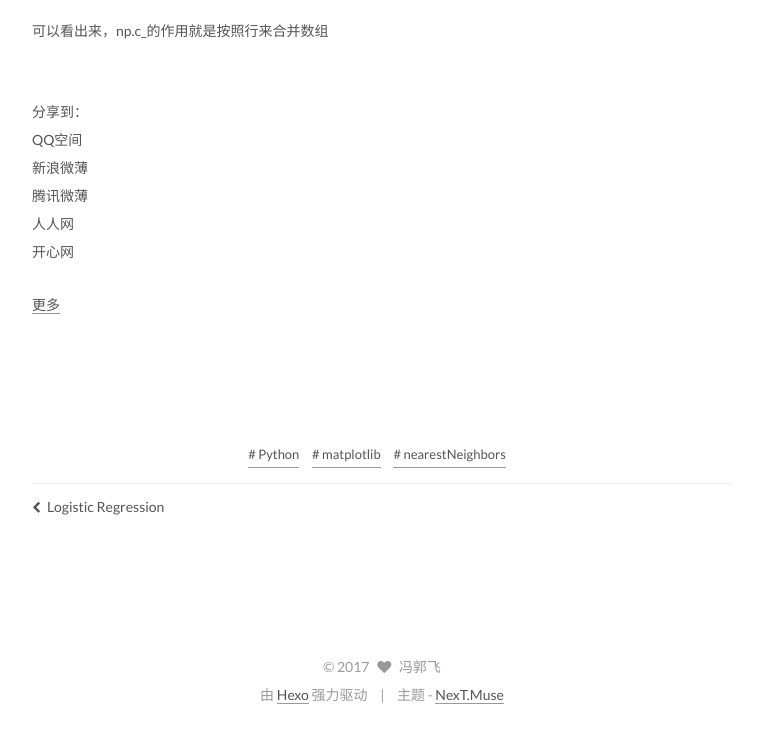
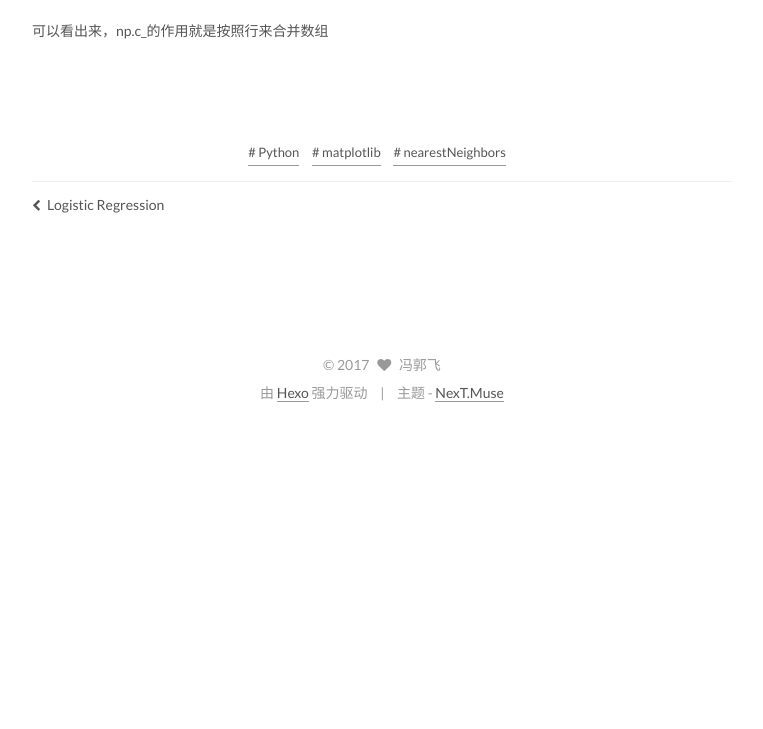
Before and after one commit to FFGF/FFGF.github.io, a plain HTML site: page 2017/05/22/Nearest-Neighbors/index.html in a window 1280 px wide. Shown: the part 2655-3384 px from the top of the page, without its empty margins (98-861 px from the left). After the commit the page ends 3082 px from the top, so only its background shows below. Drawn offline with Linux system fonts and the light colour scheme; a script that the page names is missing.

Commit message:
Site updated: 2017-05-22 23:38:36

```diff
--- a/2017/05/22/Nearest-Neighbors/index.html
+++ b/2017/05/22/Nearest-Neighbors/index.html
@@ -99,7 +99,7 @@
 <meta property="og:description" content="使用sklearn 自带的最近邻实现分类">
 <meta property="og:image" content="http://yoursite.com/2017/05/22/Nearest-Neighbors/uniform.jpg">
 <meta property="og:image" content="http://yoursite.com/2017/05/22/Nearest-Neighbors/distance.jpg">
-<meta property="og:updated_time" content="2017-05-22T15:33:02.234Z">
+<meta property="og:updated_time" content="2017-05-22T15:37:29.114Z">
 <meta name="twitter:card" content="summary">
 <meta name="twitter:title" content="Nearest Neighbors">
 <meta name="twitter:description" content="使用sklearn 自带的最近邻实现分类">
@@ -349,10 +349,8 @@
 <h2 id="解释np-c-的作用"><a href="#解释np-c-的作用" class="headerlink" title="解释np.c_的作用"></a>解释np.c_的作用</h2><figure class="highlight plain"><table><tr><td class="gutter"><pre><div class="line">1</div><div class="line">2</div><div class="line">3</div><div class="line">4</div><div class="line">5</div><div class="line">6</div><div class="line">7</div><div class="line">8</div><div class="line">9</div><div class="line">10</div><div class="line">11</div><div class="line">12</div><div class="line">13</div><div class="line">14</div><div class="line">15</div></pre></td><td class="code"><pre><div class="line">np.c_[np.array([[1, 2, 3]]),0 ,0, np.array([[4, 5, 6]])]</div><div class="line">&gt;&gt;&gt;array([[1, 2, 3, 0, 0, 4, 5, 6]])</div><div class="line"></div><div class="line">t1 = np.array([[1, 2, 3],</div><div class="line">               [4, 5, 6],</div><div class="line">               [7, 8, 9]])</div><div class="line"></div><div class="line">t2 = np.array([[9, 8, 7], </div><div class="line">               [6, 5, 4], </div><div class="line">               [3, 2, 1]])</div><div class="line"></div><div class="line">np.c_[t1,np.array([[0],[0],[0]]), t2]</div><div class="line">&gt;&gt;&gt;array([[1, 2, 3, 0, 9, 8, 7],</div><div class="line">       [4, 5, 6, 0, 6, 5, 4],</div><div class="line">       [7, 8, 9, 0, 3, 2, 1]])</div></pre></td></tr></table></figure>
 <p>可以看出来，np.c_的作用就是按照行来合并数组</p>
 <!-- JiaThis Button BEGIN -->
-<p><div class="jiathis_style"><br><span class="jiathis_txt">分享到：</span><br><a class="jiathis_button_qzone">QQ空间</a><br><a class="jiathis_button_tsina">新浪微薄</a><br><a class="jiathis_button_tqq">腾讯微薄</a><br><a class="jiathis_button_renren">人人网</a><br><a class="jiathis_button_kaixin001">开心网</a></div></p>
-<p><a href="http://www.jiathis.com/share?uid=2134267" class="jiathis jiathis_txt jiathis_separator jtico jtico_jiathis" target="_blank">更多</a><br><a class="jiathis_counter_style"></a><br></p>
-<p><script type="text/javascript"><br>var jiathis_config={<br>  data_track_clickback:true,<br>  summary:””,<br>  shortUrl:false,<br>  hideMore:false<br>}<br></script></p>
-<p><script type="text/javascript" src="http://v3.jiathis.com/code/jia.js?uid=2134267" charset="utf-8"></script><br><!-- JiaThis Button END --></p>
+<p><script type="text/javascript"><br>var jiathis_config = {data_track_clickback:’true’};<br></script></p>
+<p><script type="text/javascript" src="http://v3.jiathis.com/code/jiathis_r.js?move=0&amp;uid=2134267" charset="utf-8"></script><br><!-- JiaThis Button END --></p>
 
 
     </div>
```
